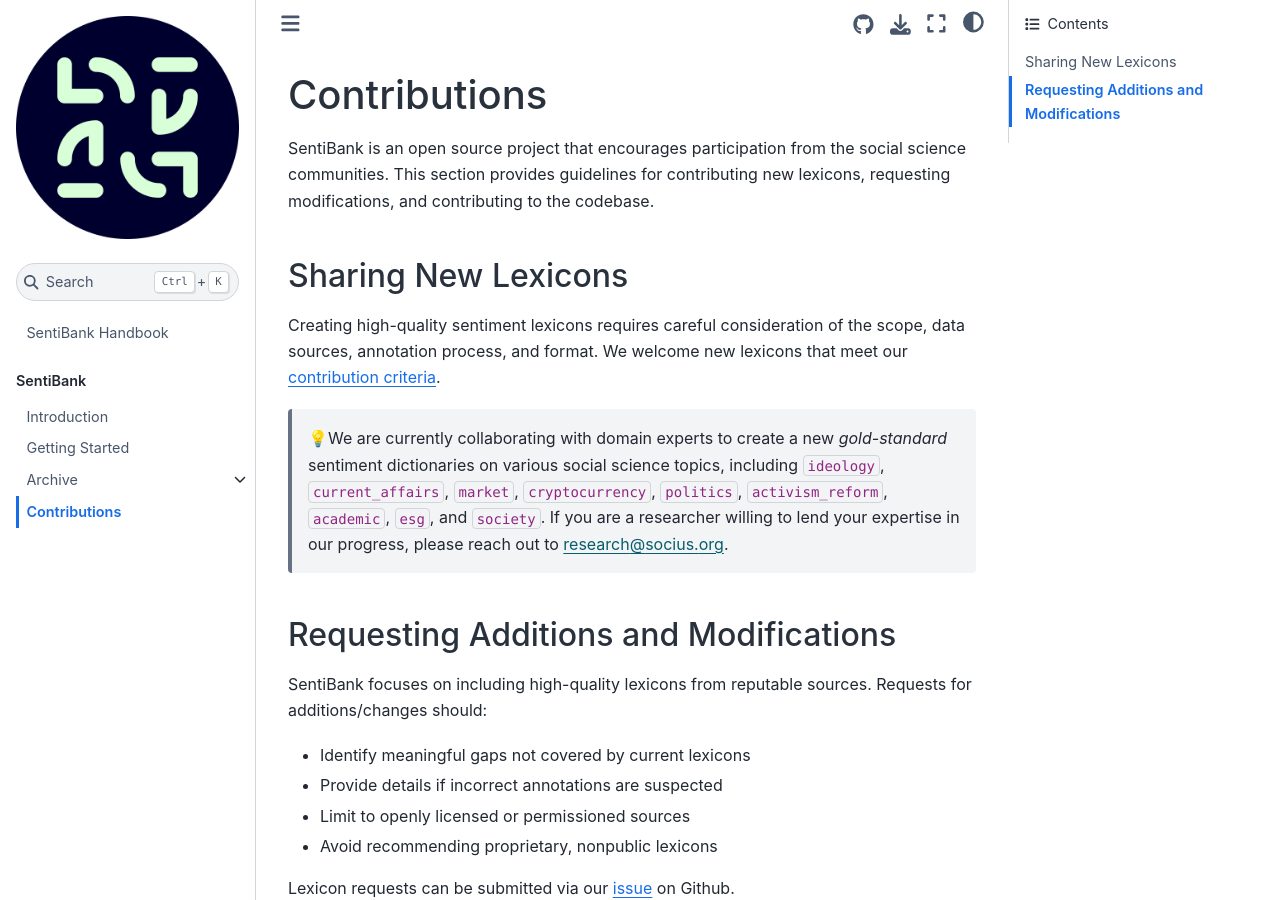
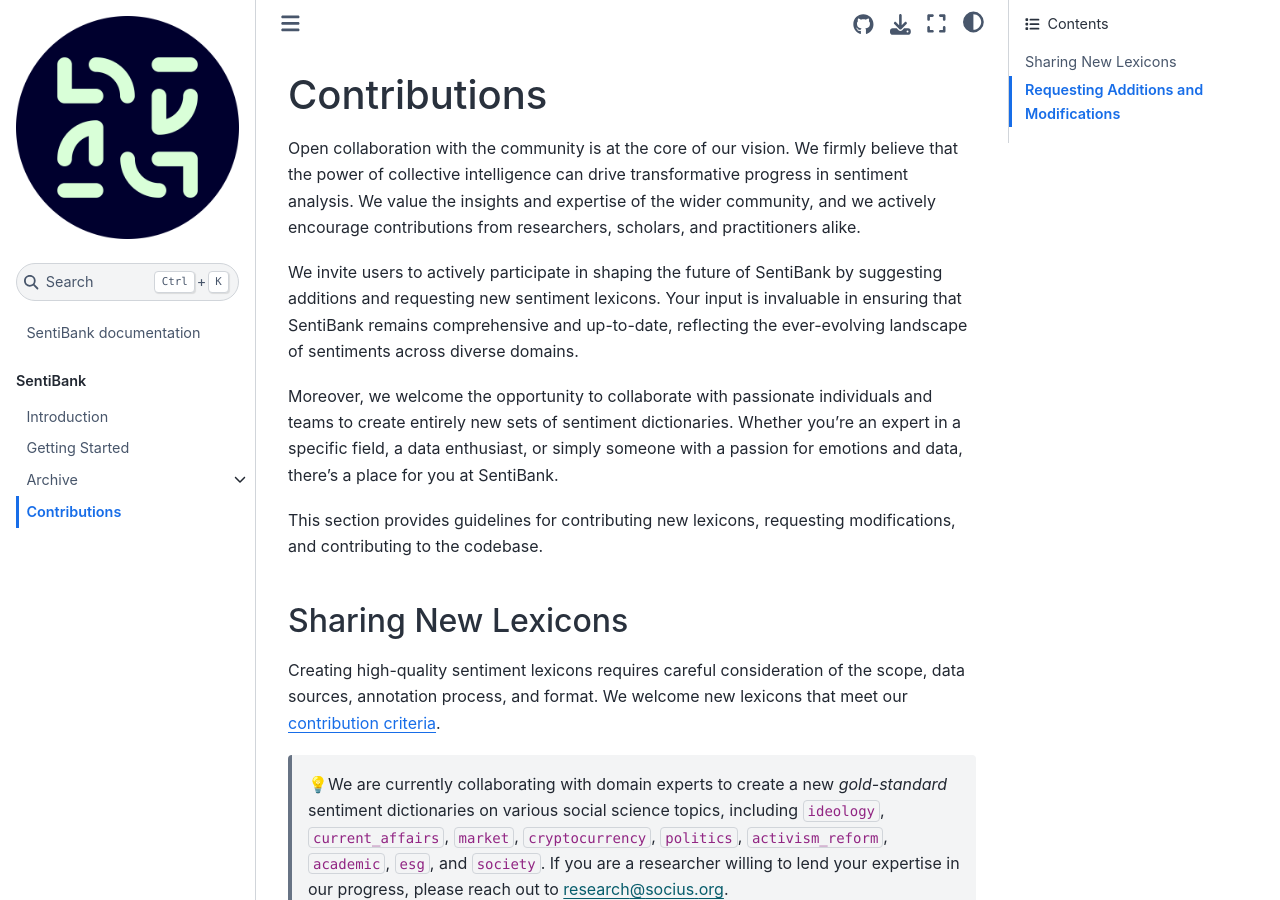
Before and after one commit to socius-org/doc_sentibank, a Jupyter Book: the page built from doc/SentiBank/Contributions.md, in a window 1280 px wide and 900 px high. Built offline with Jupyter Book 1.0.4 settings and Sphinx 7.4.7 and the Sphinx Book theme 1.1.4, drawn with Linux system fonts in a browser that asks for light colours; pages that are not in the unit, such as notebooks, are missing from menus.

Commit message:
minor edit with Contributions.md

```diff
--- a/doc/SentiBank/Contributions.md
+++ b/doc/SentiBank/Contributions.md
@@ -1,6 +1,12 @@
 # Contributions
 
-SentiBank is an open source project that encourages participation from the social science communities. This section provides guidelines for contributing new lexicons, requesting modifications, and contributing to the codebase.
+Open collaboration with the community is at the core of our vision. We firmly believe that the power of collective intelligence can drive transformative progress in sentiment analysis. We value the insights and expertise of the wider community, and we actively encourage contributions from researchers, scholars, and practitioners alike.
+
+We invite users to actively participate in shaping the future of SentiBank by suggesting additions and requesting new sentiment lexicons. Your input is invaluable in ensuring that SentiBank remains comprehensive and up-to-date, reflecting the ever-evolving landscape of sentiments across diverse domains.
+
+Moreover, we welcome the opportunity to collaborate with passionate individuals and teams to create entirely new sets of sentiment dictionaries. Whether you're an expert in a specific field, a data enthusiast, or simply someone with a passion for emotions and data, there's a place for you at SentiBank.
+
+This section provides guidelines for contributing new lexicons, requesting modifications, and contributing to the codebase.
 
 ## Sharing New Lexicons
 
--- a/doc/intro.md
+++ b/doc/intro.md
@@ -1,4 +1,4 @@
-# SentiBank Handbook
+# SentiBank documentation
 
 This is a small sample book to give you a feel for how book content is
 structured.
```
Also changed, not shown: doc/SentiBank/Getting_Started.ipynb, doc/requirements.txt (line endings or trailing spaces).
